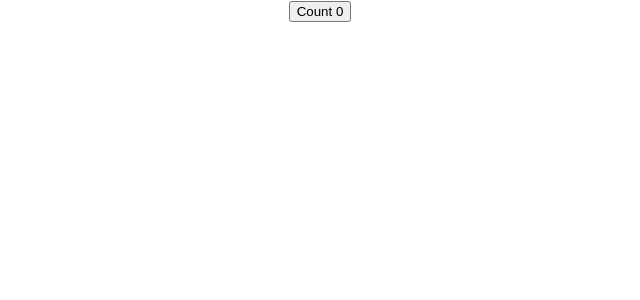
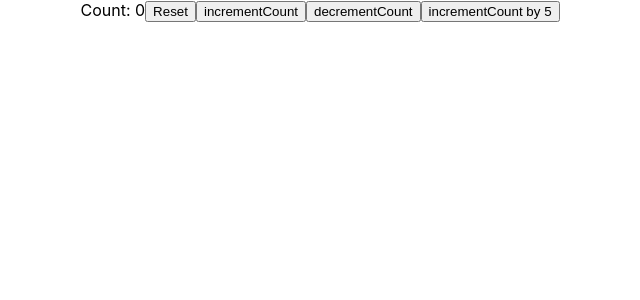
Before and after one commit to ReactJS-Avenger/try-react, a React (Create React App) app: page / in a window 1280 px wide. Shown: the top 300 px of the page, without its empty margins (320-960 px from the left). Built offline with nearby package versions, Linux system fonts and the light colour scheme.

Commit message:
setState: this and previous way might be unsafe/ wrong implementation

```diff
--- a/src/App.js
+++ b/src/App.js
@@ -2,12 +2,14 @@ import logo from './logo.svg';
 import './App.css';
 import ClassCounter from './components/ClassCounter';
 import HooksCounter from './components/HookCounter';
+import HookCounterTwo from './components/HooksCounterTwo';
 
 function App() {
   return (
     <div className="App">
       {/* <ClassCounter/> */}
-      <HooksCounter/>
+      {/* <HooksCounter/> */}
+      <HookCounterTwo/>
     </div>
   );
 }
--- /dev/null
+++ b/src/components/HooksCounterTwo.js
@@ -0,0 +1,24 @@
+import { useState } from "react";
+
+const HookCounterTwo = () => {
+    const initialCount = 0;
+    const [count, setCount] = useState(0);
+
+    const incrementFive = () => {
+        for (let i = 0; i < 5; i++) {
+            setCount(count + 1)
+        }
+    }
+
+    return (
+        <div>
+            Count: {count}
+            <button onClick={() => setCount(initialCount)}>Reset</button>
+            <button onClick={() => setCount(count + 1)}>incrementCount</button>
+            <button onClick={() => setCount(count - 1)}>decrementCount</button>
+            <button onClick={incrementFive}>incrementCount by 5</button>
+        </div>
+    )
+}
+
+export default HookCounterTwo;
```
